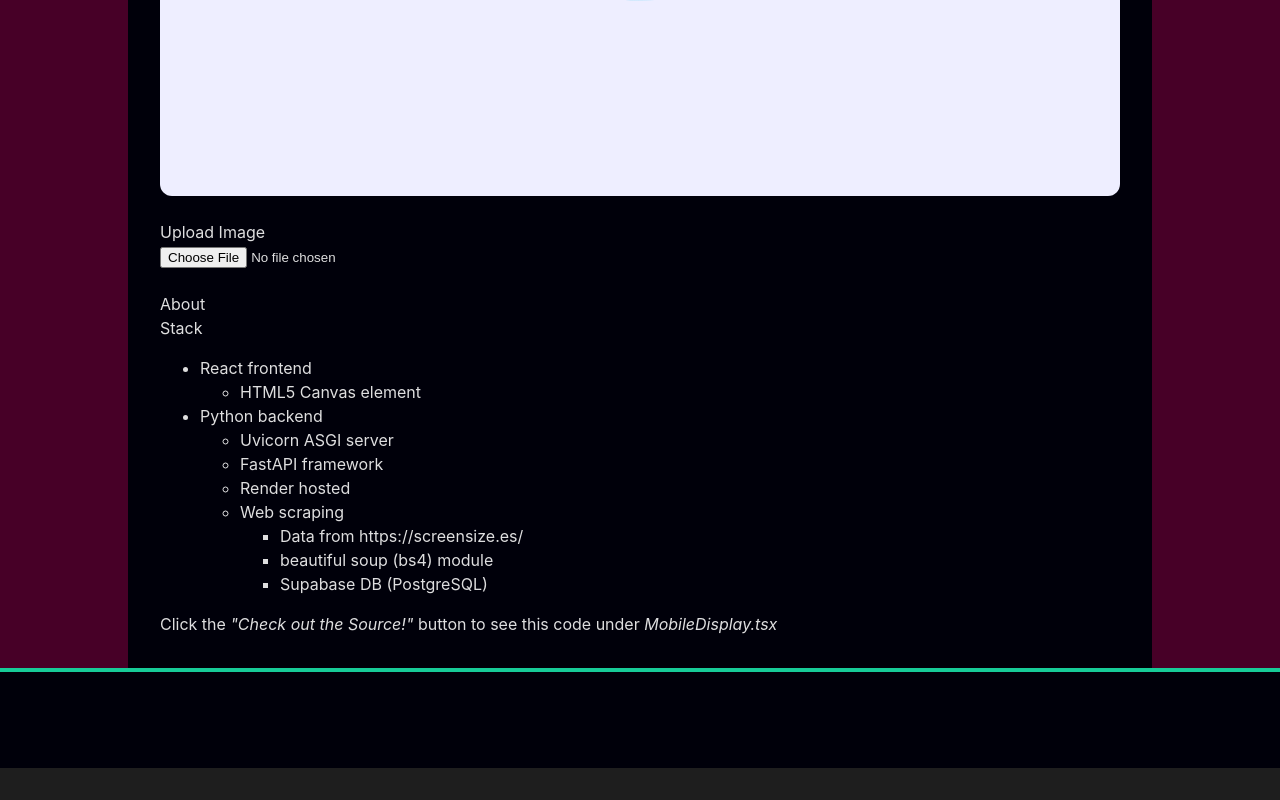
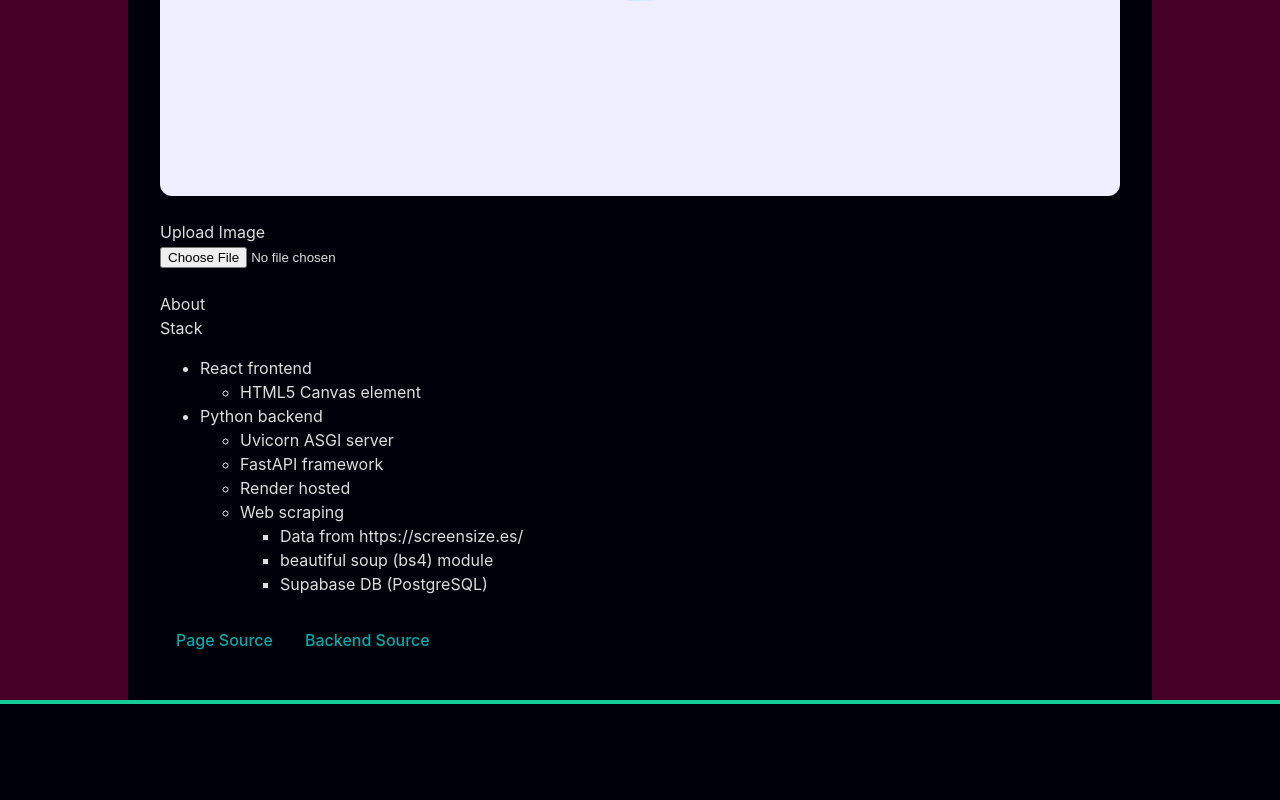
Before and after one commit to meistermayo/portfolio-site, a React (Vite) app in the folder portfolio-site/: page /MobileDisplay in a window 1280 px wide. Shown: the part 802-1602 px from the top of the page. Before the commit the page ends 1570 px from the top, so only its background shows below. Built offline with nearby package versions, Linux system fonts and the light colour scheme; no server answers.

Commit message:
Source styling + Links

```diff
--- a/portfolio-site/src/components/style/SourceCard.css
+++ b/portfolio-site/src/components/style/SourceCard.css
@@ -23,11 +23,16 @@
 }
 
 .sourceLink {
+    display: inline;
     font-size: 14pt;
     color: rgb(5, 17, 55);
+    text-align: left;
 }
 
 .sourceLink:hover {
+    display: inline;
     font-size: 16pt;
+    transform: scale(1);
     color: rgb(27, 93, 180);
+    text-align: left;
 }
--- a/portfolio-site/src/pages/MobileDisplay.tsx
+++ b/portfolio-site/src/pages/MobileDisplay.tsx
@@ -248,6 +248,7 @@ export default function MobileDisplay() {
             </ul>
     </ul>
 
-    Click the <i>"Check out the Source!"</i> button to see this code under <i>MobileDisplay.tsx</i>
+    <a style={{fontSize: "12pt"}} href= "//github.com/meistermayo/portfolio-site/blob/main/portfolio-site/src/pages/MobileDisplay.tsx">Page Source</a>
+    <a style={{fontSize: "12pt"}} href= "//github.com/meistermayo/web-scraper-py">Backend Source</a>
     </FadeInWrapper>);
 }
```
